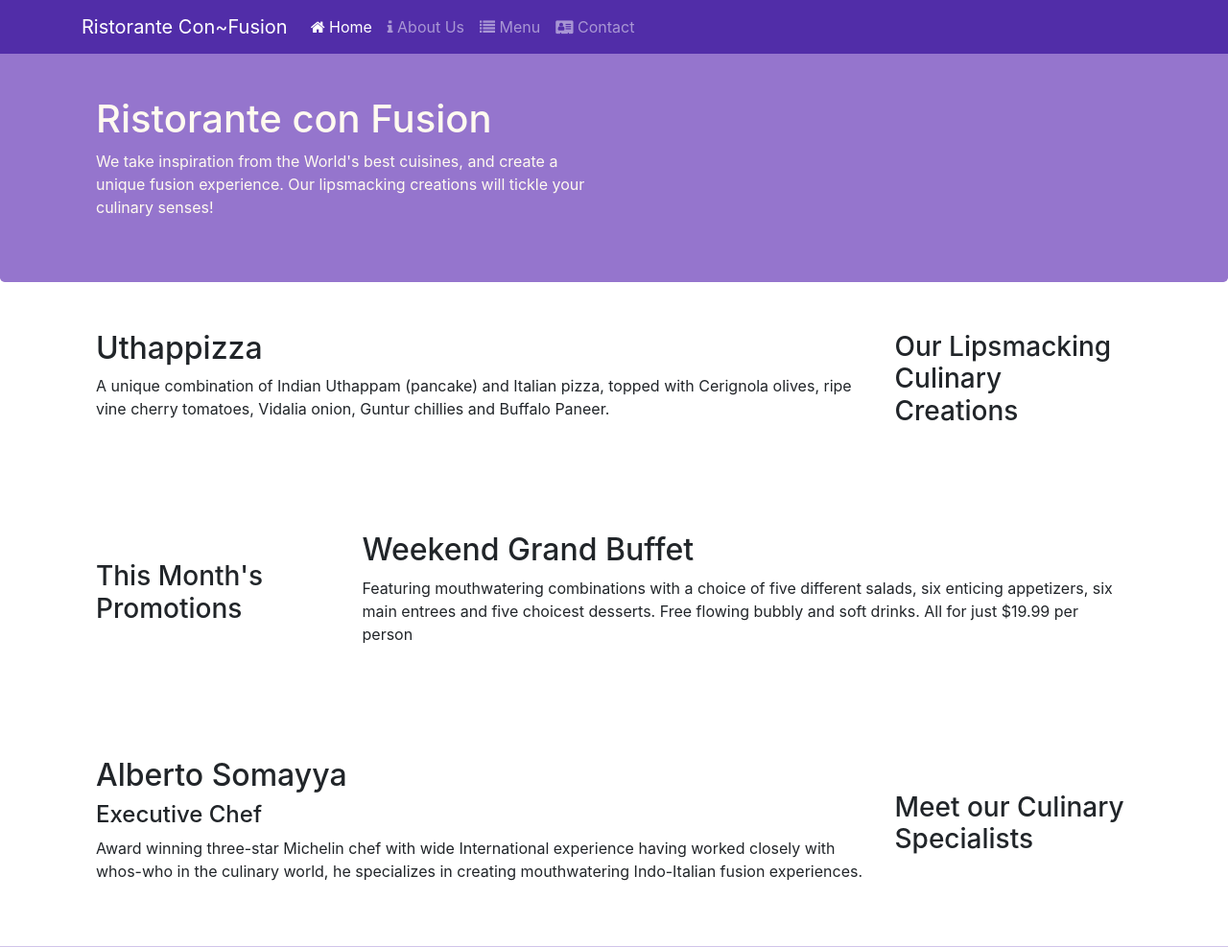
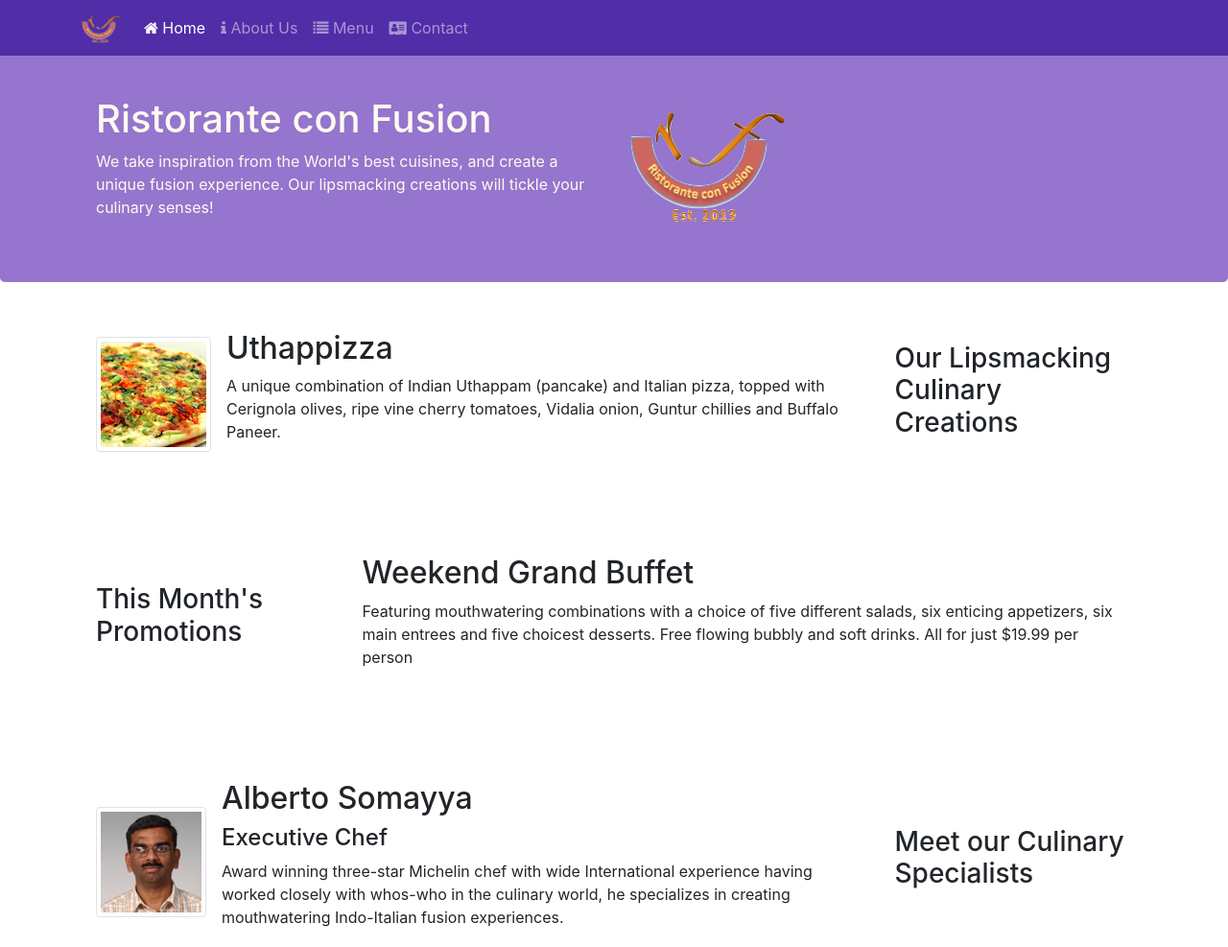
Before and after one commit to himanshupawar-10/Bootstrap, a website: page index.html in a window 1280 px wide. Shown: the top 987 px of the page at 96% size. Drawn offline with nearby package versions, Linux system fonts and the light colour scheme.

Commit message:
added media

```diff
--- a/index.html
+++ b/index.html
@@ -22,7 +22,7 @@
             <button class="navbar-toggler" type="button" data-toggle="collapse" data-target="#navbar">
                 <Span class="navbar-toggler-icon"></Span>
             </button>
-            <a class="navbar-brand" href="./index.html">Ristorante Con~Fusion</a>
+            <a class="navbar-brand" href="./index.html"><img src="img/logo.png" height="30" width="41"></a>
             <div class="collapse navbar-collapse" id="navbar">
                 <ul class="navbar-nav mr-auto">
                     <li class="nav-item active"><a class="nav-link" href="./index.html"><span class="fa fa-home fa-sm"></span> Home</a></li>
@@ -42,7 +42,8 @@
                     <h1>Ristorante con Fusion</h1>
                     <p>We take inspiration from the World's best cuisines, and create a unique fusion experience. Our lipsmacking creations will tickle your culinary senses!</p>
                 </div>
-                <div class="col-12 col-sm">
+                <div class="col-12 col-sm align-self-center ">
+                    <img src="img/logo.png" class="img-fluid">
                 </div>
             </div>
         </div>
@@ -54,8 +55,13 @@
                 <h3>Our Lipsmacking Culinary Creations</h3>
             </div>
             <div class="col col-sm order-sm-first col-md">
-                <h2>Uthappizza</h2>
-                <p>A unique combination of Indian Uthappam (pancake) and Italian pizza, topped with Cerignola olives, ripe vine cherry tomatoes, Vidalia onion, Guntur chillies and Buffalo Paneer.</p>
+                <div class="media">
+                    <img class="d-flex mr-3 img-thumbnail align-self-center" src="img/uthappizza.png" alt="uthappizza">
+                    <div class="media-body">
+                        <h2 class="mt-0">Uthappizza</h2>
+                        <p>A unique combination of Indian Uthappam (pancake) and Italian pizza, topped with Cerignola olives, ripe vine cherry tomatoes, Vidalia onion, Guntur chillies and Buffalo Paneer.</p>
+                    </div>
+                </div>
             </div>
         </div>
 
@@ -75,9 +81,15 @@
                 <h3>Meet our Culinary Specialists</h3>
             </div>
             <div class="col col-sm order-sm-first col-md">
-                <h2>Alberto Somayya</h2>
-                <h4>Executive Chef</h4>
-                <p>Award winning three-star Michelin chef with wide International experience having worked closely with whos-who in the culinary world, he specializes in creating mouthwatering Indo-Italian fusion experiences. </p>
+                <div class="media">
+                    <img class="d-flex mr-3 img-thumbnail align-self-center" src="img/alberto.png" alt="Alberto">
+                    <div class="media-body">
+                        <h2>Alberto Somayya</h2>
+                        <h4>Executive Chef</h4>
+                        <p>Award winning three-star Michelin chef with wide International experience having worked closely with whos-who in the culinary world, he specializes in creating mouthwatering Indo-Italian fusion experiences. </p>
+                    </div>
+                </div>
+
             </div>
         </div>
     </div>
```
Also changed, not shown: aboutus.html (+4 -3 lines), contactus.html (+3 -2 lines), img/alberto.png (added), img/buffet.png (added), img/logo.png (added), img/uthappizza.png (added), 1 other file.
